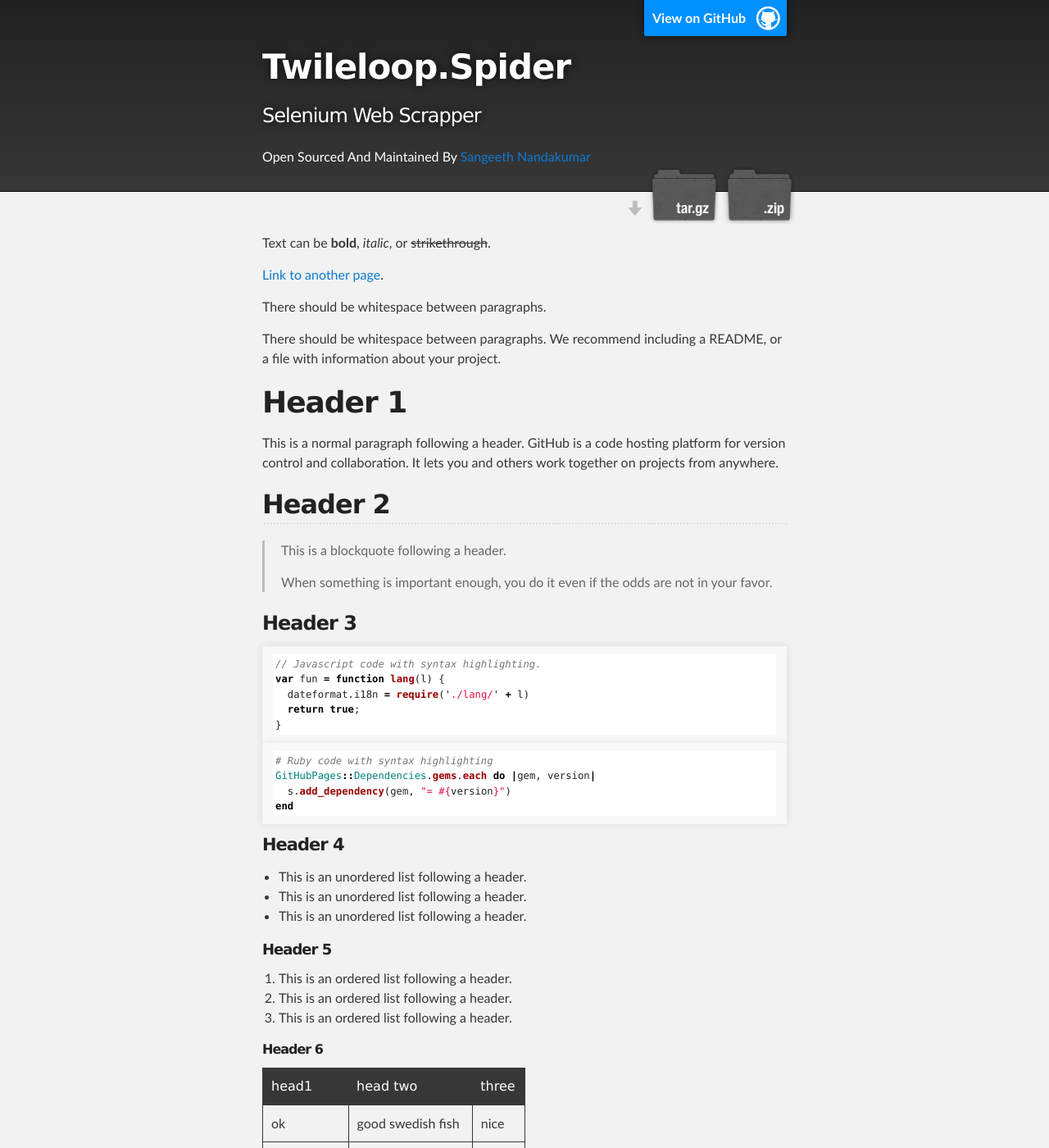
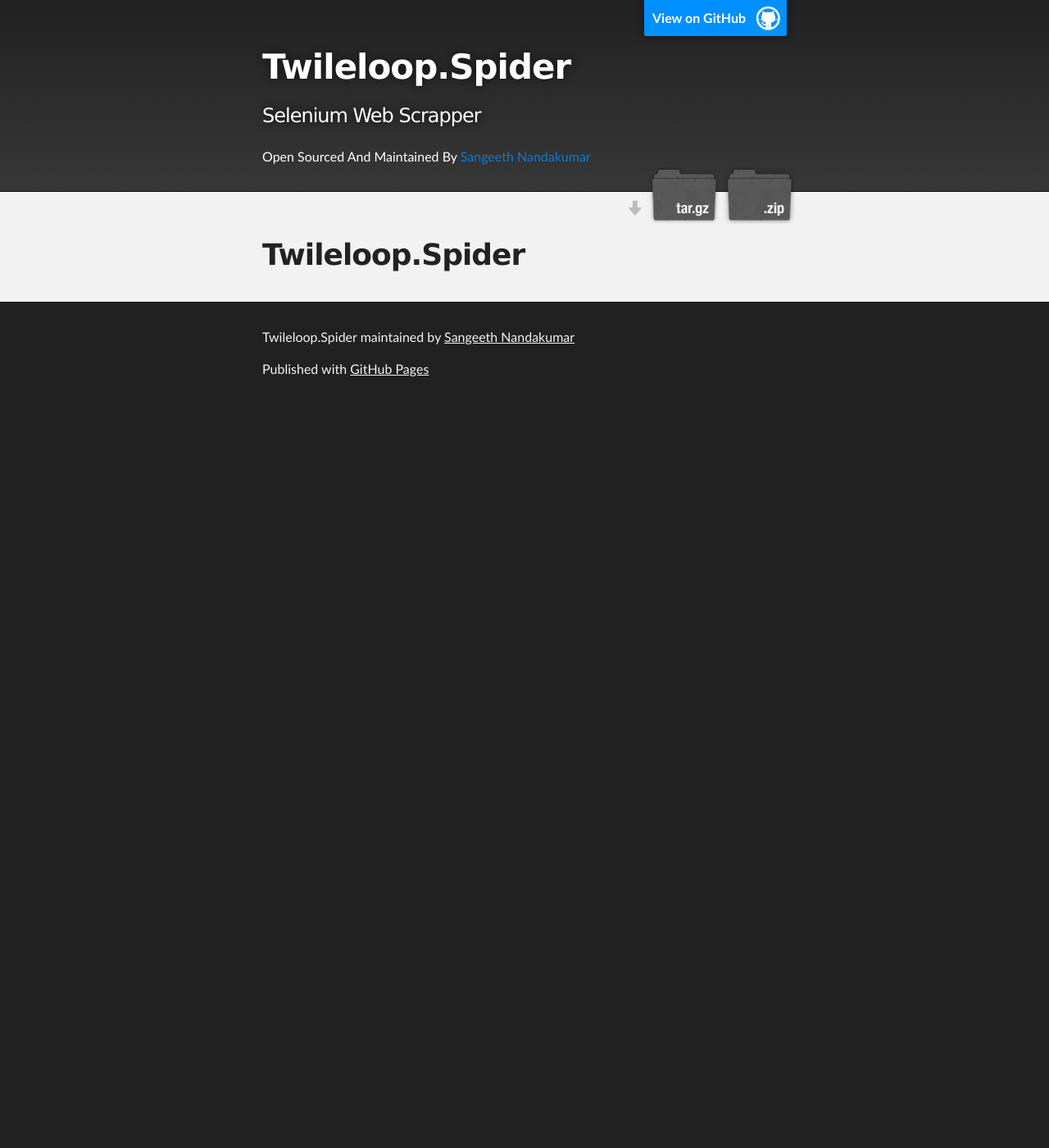
Before and after one commit to sangeethnandakumar/Twileloop.Spider, a Jekyll site: the page built from doc/index.md, in a window 1280 px wide and 1400 px high. Shown: the whole window at 82% size. Built offline with Jekyll 4.4.1, drawn with Linux system fonts in a browser that asks for light colours; our own code applies the rules of GitHub Pages for plain Markdown files; some of the changed text lies outside the part shown.

Commit message:
Update index.md

````diff
--- a/doc/index.md
+++ b/doc/index.md
@@ -2,122 +2,4 @@
 layout: default
 ---
 
-Text can be **bold**, _italic_, or ~~strikethrough~~.
-
-[Link to another page](./another-page.html).
-
-There should be whitespace between paragraphs.
-
-There should be whitespace between paragraphs. We recommend including a README, or a file with information about your project.
-
-# Header 1
-
-This is a normal paragraph following a header. GitHub is a code hosting platform for version control and collaboration. It lets you and others work together on projects from anywhere.
-
-## Header 2
-
-> This is a blockquote following a header.
->
-> When something is important enough, you do it even if the odds are not in your favor.
-
-### Header 3
-
-```js
-// Javascript code with syntax highlighting.
-var fun = function lang(l) {
-  dateformat.i18n = require('./lang/' + l)
-  return true;
-}
-```
-
-```ruby
-# Ruby code with syntax highlighting
-GitHubPages::Dependencies.gems.each do |gem, version|
-  s.add_dependency(gem, "= #{version}")
-end
-```
-
-#### Header 4
-
-*   This is an unordered list following a header.
-*   This is an unordered list following a header.
-*   This is an unordered list following a header.
-
-##### Header 5
-
-1.  This is an ordered list following a header.
-2.  This is an ordered list following a header.
-3.  This is an ordered list following a header.
-
-###### Header 6
-
-| head1        | head two          | three |
-|:-------------|:------------------|:------|
-| ok           | good swedish fish | nice  |
-| out of stock | good and plenty   | nice  |
-| ok           | good `oreos`      | hmm   |
-| ok           | good `zoute` drop | yumm  |
-
-### There's a horizontal rule below this.
-
-* * *
-
-### Here is an unordered list:
-
-*   Item foo
-*   Item bar
-*   Item baz
-*   Item zip
-
-### And an ordered list:
-
-1.  Item one
-1.  Item two
-1.  Item three
-1.  Item four
-
-### And a nested list:
-
-- level 1 item
-  - level 2 item
-  - level 2 item
-    - level 3 item
-    - level 3 item
-- level 1 item
-  - level 2 item
-  - level 2 item
-  - level 2 item
-- level 1 item
-  - level 2 item
-  - level 2 item
-- level 1 item
-
-### Small image
-
-![Octocat](https://github.githubassets.com/images/icons/emoji/octocat.png)
-
-### Large image
-
-![Branching](https://guides.github.com/activities/hello-world/branching.png)
-
-
-### Definition lists can be used with HTML syntax.
-
-<dl>
-<dt>Name</dt>
-<dd>Godzilla</dd>
-<dt>Born</dt>
-<dd>1952</dd>
-<dt>Birthplace</dt>
-<dd>Japan</dd>
-<dt>Color</dt>
-<dd>Green</dd>
-</dl>
-
-```
-Long, single-line code blocks should not wrap. They should horizontally scroll if they are too long. This line should be long enough to demonstrate this.
-```
-
-```
-The final element.
-```
+# Twileloop.Spider
````
